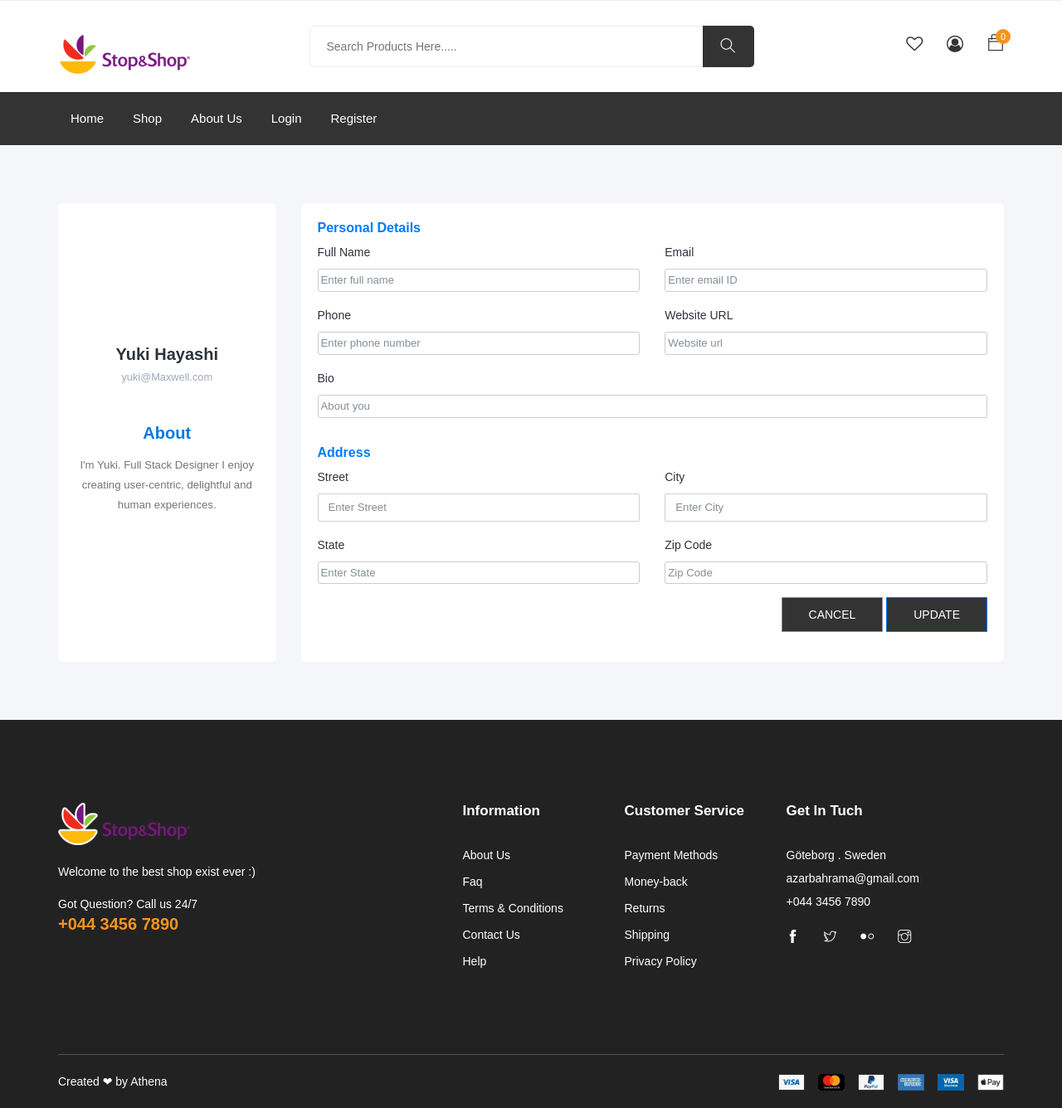
After one commit to Athenaazar/django-ecommerce, a Django app: page /accounts/profile/ in a window 1280 px wide. The commit adds this page. Shown: the whole page at 83% size. Run offline with Django 3.2, Linux system fonts and the light colour scheme; some libraries are stand-ins or nearby versions.

Commit message:
create profile template

```diff
--- /dev/null
+++ b/accounts/templates/accounts/profile.html
@@ -0,0 +1,111 @@
+{% extends 'base.html' %}
+{% load static %}
+{%block content %}
+<style>
+	body {
+    margin: 0;
+    color: #2e323c;
+    background: #f5f6fa;
+    position: relative;
+    height: 100%;
+}
+</style>
+<div class="container" style="margin-top:70px;margin-bottom:70px">
+<div class="row gutters">
+<div class="col-xl-3 col-lg-3 col-md-12 col-sm-12 col-12">
+<div class="card h-100">
+	<div class="card-body">
+		<div class="account-settings">
+			<div class="user-profile">
+				<h5 class="user-name">Yuki Hayashi</h5>
+				<h6 class="user-email">yuki@Maxwell.com</h6>
+			</div>
+			<div class="about">
+				<h5>About</h5>
+				<p>I'm Yuki. Full Stack Designer I enjoy creating user-centric, delightful and human experiences.</p>
+			</div>
+		</div>
+	</div>
+</div>
+</div>
+<div class="col-xl-9 col-lg-9 col-md-12 col-sm-12 col-12">
+<div class="card h-100">
+	<div class="card-body">
+		<div class="row gutters">
+			<div class="col-xl-12 col-lg-12 col-md-12 col-sm-12 col-12">
+				<h6 class="mb-2 text-primary">Personal Details</h6>
+			</div>
+			<div class="col-xl-6 col-lg-6 col-md-6 col-sm-6 col-12">
+				<div class="form-group">
+					<label for="fullName">Full Name</label>
+					<input type="text" class="form-control" id="fullName" placeholder="Enter full name">
+				</div>
+			</div>
+			<div class="col-xl-6 col-lg-6 col-md-6 col-sm-6 col-12">
+				<div class="form-group">
+					<label for="eMail">Email</label>
+					<input type="email" class="form-control" id="eMail" placeholder="Enter email ID">
+				</div>
+			</div>
+			<div class="col-xl-6 col-lg-6 col-md-6 col-sm-6 col-12">
+				<div class="form-group">
+					<label for="phone">Phone</label>
+					<input type="text" class="form-control" id="phone" placeholder="Enter phone number">
+				</div>
+			</div>
+			<div class="col-xl-6 col-lg-6 col-md-6 col-sm-6 col-12">
+				<div class="form-group">
+					<label for="website">Website URL</label>
+					<input type="url" class="form-control" id="website" placeholder="Website url">
+				</div>
+			</div>
+			<div class="col-xl-12 col-lg-12 col-md-12 col-sm-12 col-12">
+				<div class="form-group">
+					<label for="bio">Bio</label>
+					<input type="text" class="form-control" id="Bio" placeholder="About you">
+				</div>
+			</div>
+		</div>
+		<div class="row gutters">
+			<div class="col-xl-12 col-lg-12 col-md-12 col-sm-12 col-12">
+				<h6 class="mt-3 mb-2 text-primary">Address</h6>
+			</div>
+			<div class="col-xl-6 col-lg-6 col-md-6 col-sm-6 col-12">
+				<div class="form-group">
+					<label for="Street">Street</label>
+					<input type="name" class="form-control" id="Street" placeholder="Enter Street">
+				</div>
+			</div>
+			<div class="col-xl-6 col-lg-6 col-md-6 col-sm-6 col-12">
+				<div class="form-group">
+					<label for="ciTy">City</label>
+					<input type="name" class="form-control" id="ciTy" placeholder="Enter City">
+				</div>
+			</div>
+			<div class="col-xl-6 col-lg-6 col-md-6 col-sm-6 col-12">
+				<div class="form-group">
+					<label for="sTate">State</label>
+					<input type="text" class="form-control" id="sTate" placeholder="Enter State">
+				</div>
+			</div>
+			<div class="col-xl-6 col-lg-6 col-md-6 col-sm-6 col-12">
+				<div class="form-group">
+					<label for="zIp">Zip Code</label>
+					<input type="text" class="form-control" id="zIp" placeholder="Zip Code">
+				</div>
+			</div>
+		</div>
+		<div class="row gutters">
+			<div class="col-xl-12 col-lg-12 col-md-12 col-sm-12 col-12">
+				<div class="text-right">
+					<button type="button" id="submit" name="submit" class="btn btn-secondary">Cancel</button>
+					<button type="button" id="submit" name="submit" class="btn btn-primary">Update</button>
+				</div>
+			</div>
+		</div>
+	</div>
+</div>
+</div>
+</div>
+</div>
+{% endblock %}
--- a/accounts/urls.py
+++ b/accounts/urls.py
@@ -6,5 +6,6 @@ app_name = 'accounts'
 urlpatterns = [
     path('login/', views.user_login, name='login'),
     path('register/', views.register, name='register'),
-    path('logout/', views.user_logout, name='logout')
+    path('logout/', views.user_logout, name='logout'),
+    path('profile/', views.profile, name='profile'),
 ]
--- a/accounts/views.py
+++ b/accounts/views.py
@@ -46,3 +46,7 @@ def register(request):
 def user_logout(request):
     logout(request)
     return redirect('company:home')
+
+
+def profile(request):
+    return render(request, 'accounts/profile.html')
--- a/static/frontend/css/style.css
+++ b/static/frontend/css/style.css
@@ -3016,3 +3016,60 @@
 /*======================================
    End Checkout Form CSS
 ========================================*/
+/*======================================
+   Start Profile Form CSS
+========================================*/
+.account-settings .user-profile {
+    margin: 0 0 1rem 0;
+    margin-top:150px;
+    padding-bottom: 1rem;
+    text-align: center;
+}
+.account-settings .user-profile .user-avatar {
+    margin: 0 0 1rem 0;
+}
+.account-settings .user-profile .user-avatar img {
+    width: 90px;
+    height: 90px;
+    -webkit-border-radius: 100px;
+    -moz-border-radius: 100px;
+    border-radius: 100px;
+}
+.account-settings .user-profile h5.user-name {
+    margin: 0 0 0.5rem 0;
+}
+.account-settings .user-profile h6.user-email {
+    margin: 0;
+    font-size: 0.8rem;
+    font-weight: 400;
+    color: #9fa8b9;
+}
+.account-settings .about {
+    margin: 2rem 0 0 0;
+    text-align: center;
+}
+.account-settings .about h5 {
+    margin: 0 0 15px 0;
+    color: #007ae1;
+}
+.account-settings .about p {
+    font-size: 0.825rem;
+}
+.form-control {
+    border: 1px solid #cfd1d8;
+    -webkit-border-radius: 2px;
+    -moz-border-radius: 2px;
+    border-radius: 2px;
+    font-size: .825rem;
+    background: #ffffff;
+    color: #2e323c;
+}
+
+.card {
+    background: #ffffff;
+    -webkit-border-radius: 5px;
+    -moz-border-radius: 5px;
+    border-radius: 5px;
+    border: 0;
+    margin-bottom: 1rem;
+}
--- a/templates/base.html
+++ b/templates/base.html
@@ -7,8 +7,8 @@
     {% include 'inc/_headerRefrences.html' %}
 </head>
 <body>
+{% include 'inc/header.html' %}
 {% include 'inc/messages.html' %}
-{% include 'inc/header.html' %}
 {% block content %}{% endblock %}
 {% include 'inc/footer.html' %}
 
```
